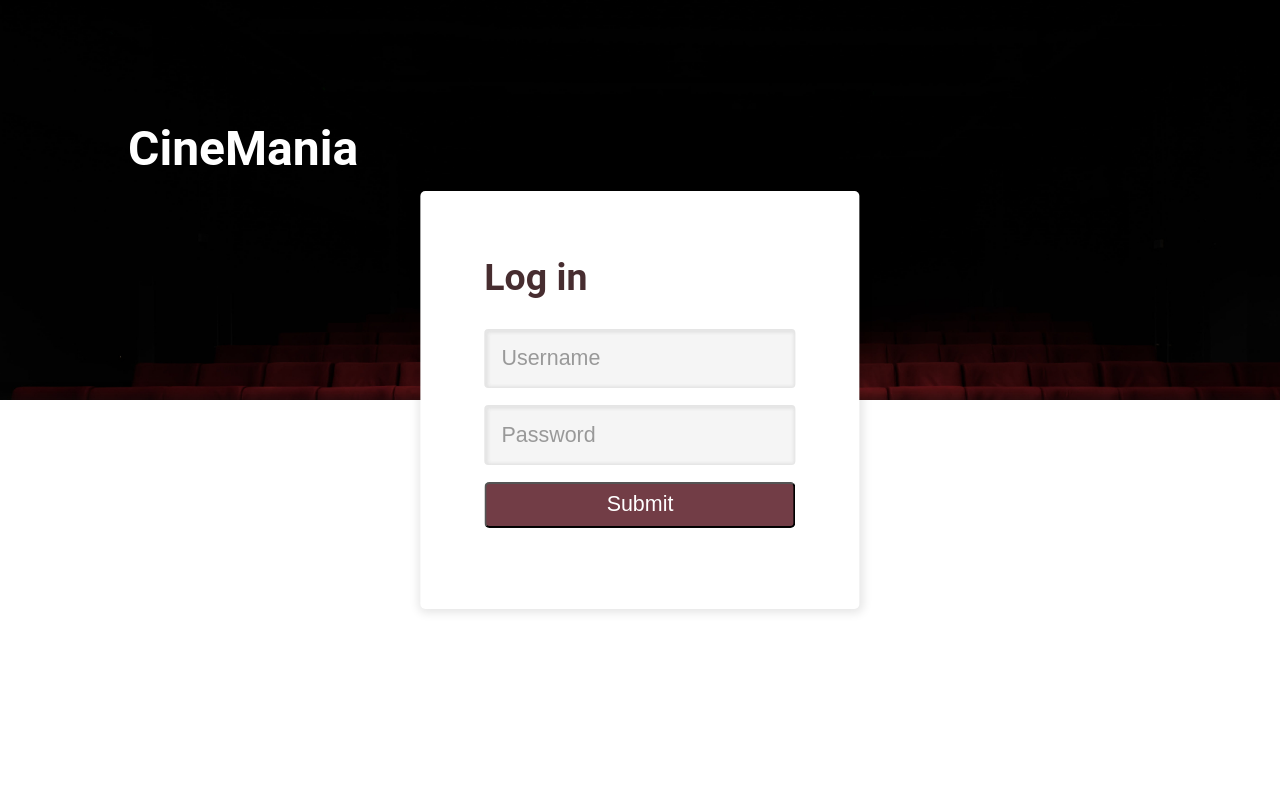
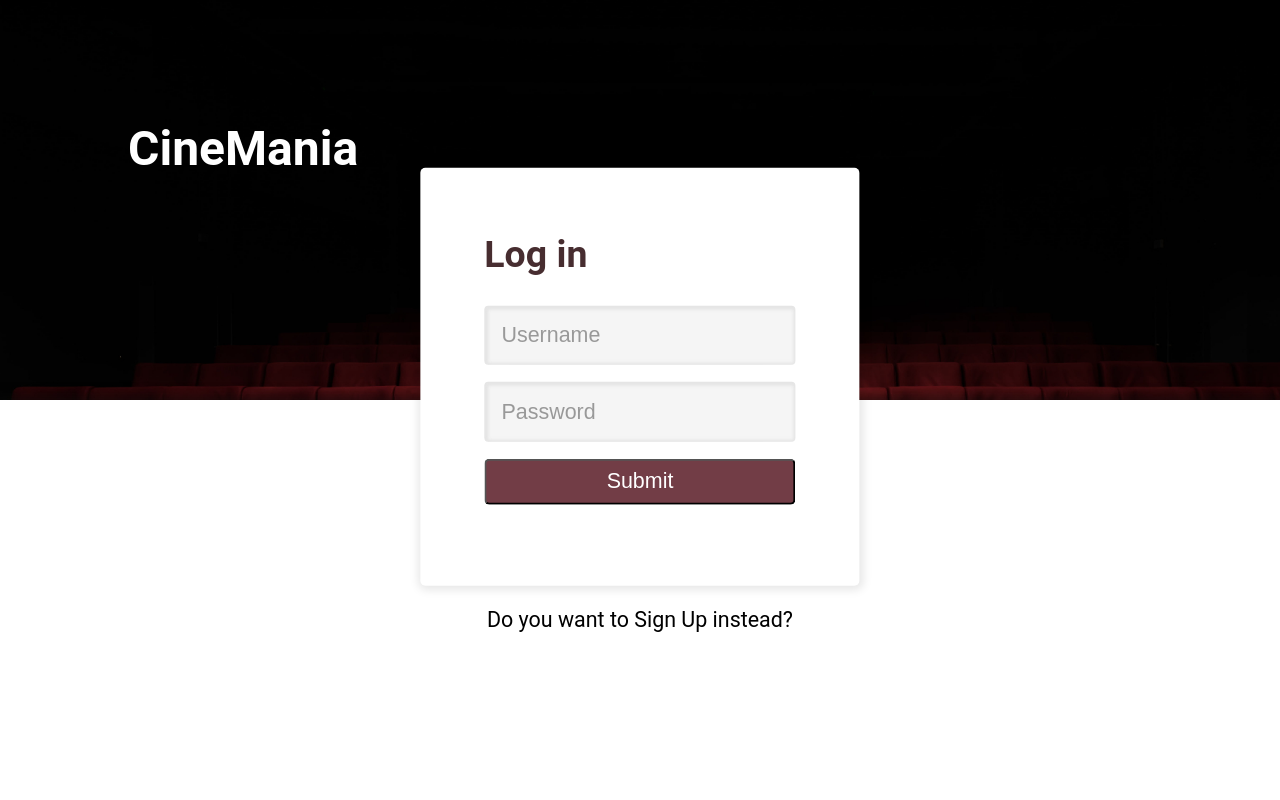
Before and after one commit to DimitrisKas/-PLH-518-Project-1, a PHP site: page / in a window 1280 px wide. Run offline with PHP 8.4, Linux system fonts and the light colour scheme.

Commit message:
(Index) Add signup form

```diff
--- a/src/CSS/index.css
+++ b/src/CSS/index.css
@@ -28,20 +28,35 @@
 }
 
 
-#index-card {
+#index-main-form {
     position: absolute;
     top:50%;
     left: 50%;
+
+    transform: translate(-50%, -50%);
 }
 
-#index-card > h3 {
+#index-main-form  h3 {
     margin: 0 0 0.8em;
 }
 
-#index-card input {
+#index-main-form input {
     margin-bottom: 0.8em;
 }
 
-#index-card label {
+#index-main-form label {
     display: none;
 }
+
+#signup-text {
+    margin-top: 1em;
+    text-align: center;
+    transition: text-decoration-line 0.3s ease-out;
+    cursor: pointer;
+}
+
+#signup-text:hover {
+    text-decoration-line: underline;
+}
+
+#signup-text
--- a/src/CSS/main.css
+++ b/src/CSS/main.css
@@ -25,7 +25,6 @@ body {
     background: white;
     border-radius: 5px;
     box-shadow: rgba(10, 10, 10, 0.1) 1px 1px 10px 3px;
-    transform: translate(-50%, -50%);
 }
 
 input, label, span, p {
@@ -44,12 +43,10 @@ input, label, span, p {
     flex-direction: row;
 }
 
-.fl-row {
+.fl-col {
     display:flex;
     flex-direction: column;
 }
-
-
 
 label {
     color: #888;
@@ -81,3 +78,14 @@ input[type=text]:focus, input[type=password]:focus {
     box-shadow:  rgba(190,190,190,0.6) inset 1px 1px 3px 3px,
         rgba(var(--primaryColor), 0.8) 0px 0px 1px 3px;
 }
+
+select {
+    font-size: 0.67em;
+    padding: 0.8em 0.8em;
+    margin-bottom: 0.8em;
+    border:none;
+    border-radius: 4px;
+    background: rgba(245,245,245,1);
+    color: #666;
+    box-shadow: rgba(205,205,205,0.4) inset 1px 1px 3px 3px;
+}
--- a/src/index.php
+++ b/src/index.php
@@ -64,9 +64,10 @@ function initDB()
     <div id="top-nav">
         <h2 id="Logo-Text">CineMania</h2>
     </div>
-    <div id="index-card" class="card">
+    <div id="index-main-form" class="fl-col">
+        <div id="index-card-login" class="card">
             <h3 class="text-color-dark">Log in</h3>
-        <form action="./welcome.php" method="post" id="login-form" class="fl-row">
+            <form action="./welcome.php" method="post" id="login-form" class="fl-col">
                 <label for="username_input">Username</label>
                 <input type="text" id="username_input" name="username" placeholder="Username"/>
                 <label for="password_input">Password:</label>
@@ -74,5 +75,57 @@ function initDB()
                 <input type="submit" class="btn-primary"/>
             </form>
         </div>
+
+        <div id="index-card-signup" class="card">
+            <h3 class="text-color-dark">Sign up</h3>
+            <form action="./welcome.php" method="post" id="login-form" class="fl-col">
+                <label for="username_input">Username</label>
+                <input type="text" id="username_input" name="username" placeholder="Username"/>
+                <label for="password_input">Password:</label>
+                <input type="password" id="password_input"  name="password" placeholder="Password"/>
+
+                <input type="text" id="name_input"  name="name" placeholder="Name"/>
+                <input type="text" id="surname_input"  name="surname" placeholder="Surname"/>
+                <input type="text" id="email_input"  name="email" placeholder="E-mail"/>
+                <select id="roles_input" name="role">
+                    <option value="" disabled selected>Choose option</option>
+                    <option value="ADMIN">Admin</option>
+                    <option value="CINEMAOWNER">Cinema Owner</option>
+                    <option value="USER">User</option>
+                </select>
+                <input type="submit" value="Sign Up" class="btn-primary"/>
+            </form>
+        </div>
+        <div class="fl-col">
+            <span id="signup-text" onclick="signup_toggle()">Do you want to Sign Up instead?</span>
+        </div>
+    </div>
 </body>
+
+<script type="text/javascript">
+    // On document load:
+    let isSigningUp = false;
+    let signupCard = document.getElementById("index-card-signup");
+    let loginCard = document.getElementById("index-card-login");
+
+    signupCard.hidden = true;
+
+    function signup_toggle()
+    {
+        // Reverse the boolean flag
+        isSigningUp = !isSigningUp;
+
+        if (isSigningUp)
+        {
+            signupCard.hidden = false;
+            loginCard.hidden = true;
+        }
+        else
+        {
+            signupCard.hidden = true;
+            loginCard.hidden = false;
+
+        }
+    }
+</script>
 </html>
```
Lines whose indentation alone changed are shown as unchanged.
